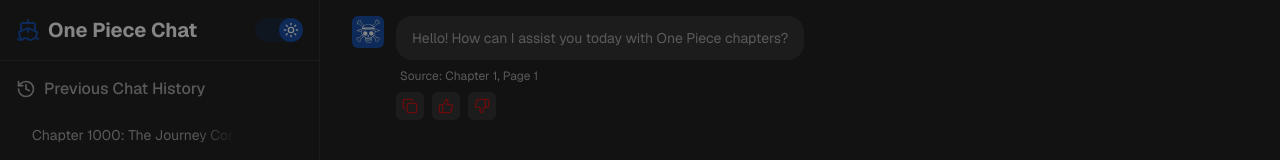
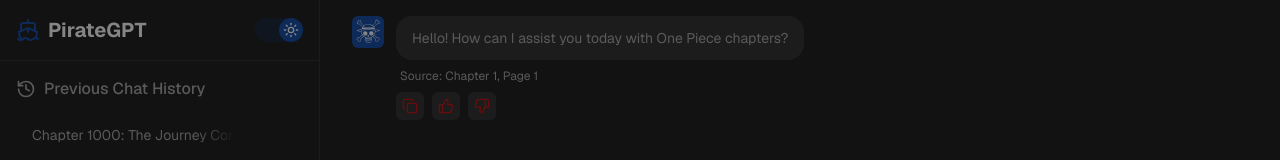
Before and after one commit to adiadd/pirategpt, a Next.js app: page / in a window 1280 px wide. Shown: the top 160 px of the page. Built offline with nearby package versions, Linux system fonts and the light colour scheme.

Commit message:
feat: rename to pirategpt

```diff
--- a/src/components/sidebar.tsx
+++ b/src/components/sidebar.tsx
@@ -6,6 +6,7 @@
 import { ThemeToggle } from "~/components/theme-toggle";
 import { Button } from "~/components/ui/button";
 import { ScrollArea } from "~/components/ui/scroll-area";
+import { siteConfig } from "~/config/site";
 import { cn } from "~/lib/utils";
 
 export function Sidebar() {
@@ -35,7 +36,7 @@
           <div className="flex items-center gap-2">
             <Ship className="h-5 w-5 text-primary dark:text-primary-light" />
             <span className="text-lg font-semibold text-foreground dark:text-foreground-light">
-              One Piece Chat
+              {siteConfig.name}
             </span>
           </div>
 
@@ -61,7 +62,7 @@
                   <div className="flex items-center gap-2">
                     <Ship className="h-6 w-6 text-primary dark:text-primary-light" />
                     <h1 className="text-xl font-bold text-foreground dark:text-foreground-light">
-                      One Piece Chat
+                      {siteConfig.name}
                     </h1>
                   </div>
                   <ThemeToggle />
--- a/src/config/site.ts
+++ b/src/config/site.ts
@@ -1,7 +1,7 @@
 export const siteConfig = {
-  name: "One Piece Chat",
-  description: "Chat with the One Piece manga",
-  url: "https://onepiece.agnilabs.xyz",
+  name: "PirateGPT",
+  description: "Your personal AI navigator through the One Piece manga",
+  url: "https://pirategpt.agnilabs.xyz",
   links: {
     twitter: "https://x.com/agnilabs",
     github: "https://github.com/agnilabs",
```
Also changed, not shown: src/app/manifest.json.
